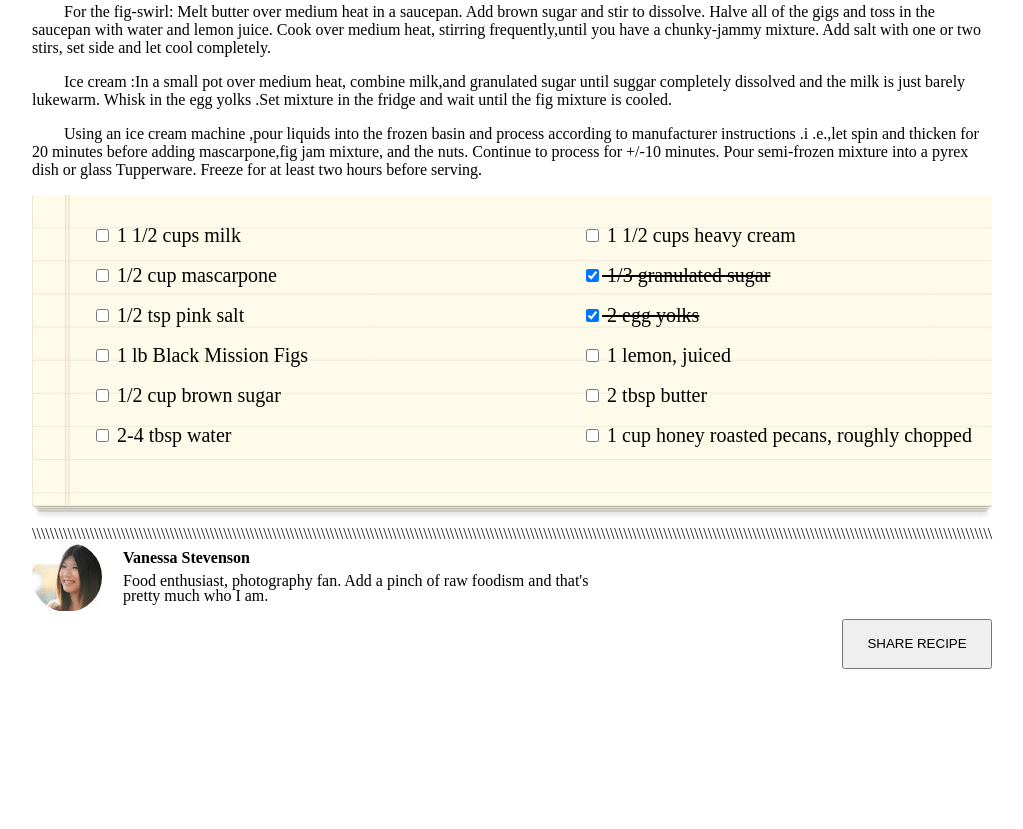
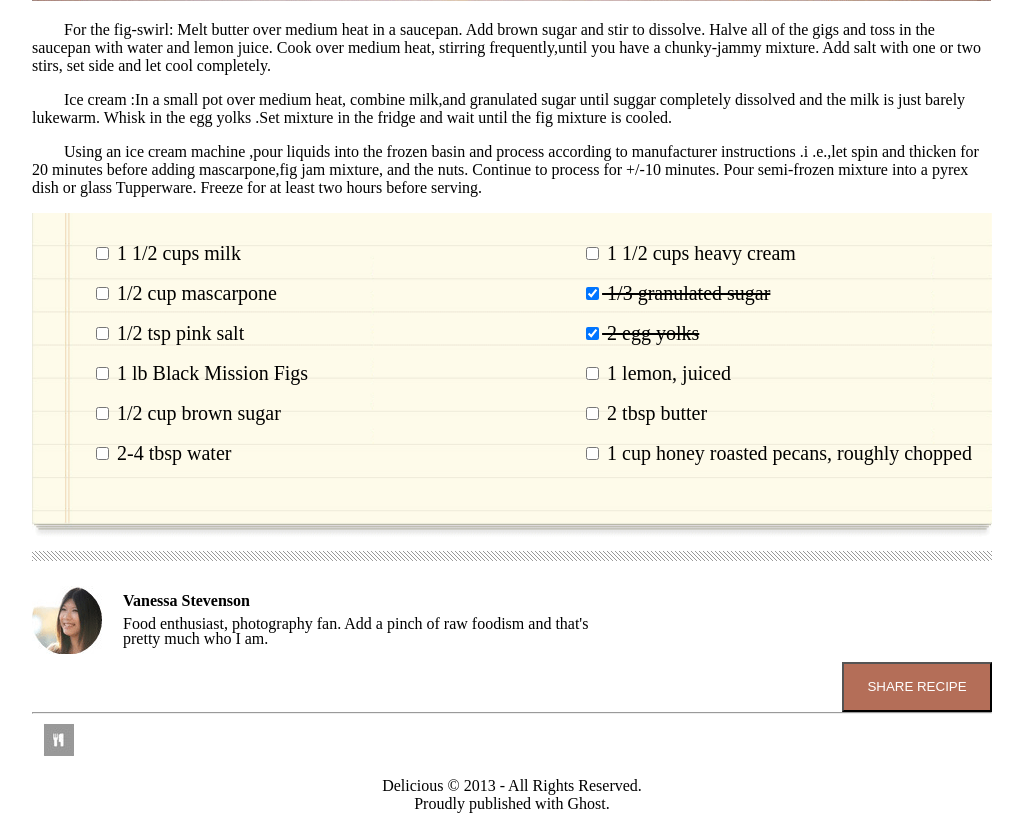
Before and after one commit to jshroyer23/choco-pizza, a plain HTML site: page index.html in a window 1280 px wide. Shown: the part 794-1623 px from the top of the page, without its empty margins (128-1151 px from the left). Before the commit the page ends 1463 px from the top, so only its background shows below. Drawn offline with Linux system fonts and the light colour scheme.

Commit message:
Fixed hr and finishing off footer

```diff
--- a/css/style.css
+++ b/css/style.css
@@ -1,18 +1,14 @@
 body {
     width: 960px;
     margin: 0 auto;
-}width:150px;
-height:150px;
-text-align: center;
-vertical-align: middle;
-line-height: 150px;
-  margin:0 10px 10px 0;
-  padding:10px 21px;
-  text-transform:uppercase;
-  font-family:'Arial';
+}
 
 footer {
     margin-top: 25px;
+}
+
+hr {
+    clear: both;
 }
 
 #logo {
@@ -43,6 +39,7 @@ footer {
 
 #social {
     float: right;
+    margin-bottom: 35px;
 }
 
 img:nth-last-child(2) {
@@ -129,10 +126,6 @@ ul {
     list-style-type: none;
 }
 
-#footDiv {
-
-}
-
 #vanessa {
     float: left;
     margin-right: 20px;
@@ -155,13 +148,29 @@ ul {
 }
 
 button {
+    background-color: rgb(180, 110, 88);
+    color: white;
     float: right;
     width: 150px;
     height: 50px;
     text-align: center;
     vertical-align: middle;
-	/* margin:0 10px 10px 0;*/
 	padding:10px 21px;
 	text-transform:uppercase;
 	font-family:'Arial';
 }
+
+.imaged-hr {
+    display: block;
+    border: 0;
+    height: 10px;
+    background-image: url('/img/hr-img.png');
+}
+
+#smLogo {
+    border: 1px solid white;
+}
+
+#final {
+    text-align: center;
+}
--- a/index.html
+++ b/index.html
@@ -1,13 +1,9 @@
 <!DOCTYPE html>
-<!--[if lt IE 7]>      <html class="no-js lt-ie9 lt-ie8 lt-ie7"> <![endif]-->
-<!--[if IE 7]>         <html class="no-js lt-ie9 lt-ie8"> <![endif]-->
-<!--[if IE 8]>         <html class="no-js lt-ie9"> <![endif]-->
-<!--[if gt IE 8]><!--> <html class="no-js"> <!--<![endif]-->
+<html class="no-js">
     <head>
         <meta charset="utf-8">
         <meta http-equiv="X-UA-Compatible" content="IE=edge">
         <title>Chocolate Pizza</title>
-        <meta name="description" content="">
         <meta name="viewport" content="width=device-width, initial-scale=1">
         <link href="https://fonts.googleapis.com/css?family=Yellowtail&display=swap" rel="stylesheet">
         <link rel="stylesheet" type="text/css" href="css/style.css">
@@ -34,10 +30,8 @@
                 <img src="/img/mail-icon.png">
             </div>
         </header>
-        <div id = "hrRow">
-            \\\\\\\\\\\\\\\\\\\\\\\\\\\\\\\\\\\\\\\\\\\\\\\\\\\\\\\\\\\\\\\\\\\\\\\\\\\\\\\\\\\\\\\\\\\\\\\\\\\\\\\\\\\\\\\\\\\\\\\\\\\\\\\\\\\\\\\\\\\\\\\\\\\\\\\\\\\\\\\\\\\\\\\\\\\\\\\\\\\\\\\\\\\\\\\\\\\\\\\\\\\\\\\\\\\\\\\\
-        </div>
         <main>
+            <hr class="imaged-hr">
             <div id="titleDate">
                 <h1 id="second-h1">Chocolate Pizza</h1>
                 <p id = "date">POSTED ON 15 DEC 2013 / DESSERTS</p>
@@ -77,9 +71,7 @@
                 </div>
               </div>
         </main>
-        <div id = "hrRow">
-            \\\\\\\\\\\\\\\\\\\\\\\\\\\\\\\\\\\\\\\\\\\\\\\\\\\\\\\\\\\\\\\\\\\\\\\\\\\\\\\\\\\\\\\\\\\\\\\\\\\\\\\\\\\\\\\\\\\\\\\\\\\\\\\\\\\\\\\\\\\\\\\\\\\\\\\\\\\\\\\\\\\\\\\\\\\\\\\\\\\\\\\\\\\\\\\\\\\\\\\\\\\\\\\\\\\\\\\\
-        </div>
+        <hr class="imaged-hr">
         <footer>
             <div id="footDiv">
                 <img id ="vanessa" src="img/van-pic.png" alt="Vanessa Stevenson">
@@ -89,8 +81,15 @@
                 </div>
                     <button>SHARE RECIPE</button>
             </div>
-            <br>
+            <br><br>
+            <hr>
+            <img id = "smLogo" src="img/small-logo.png" alt="Small food logo">
+            <div id="final">
+                <p>
+                    Delicious &copy; 2013 - All Rights Reserved.<br>
+                    Proudly published with Ghost.
+                </p>
+            </div>
         </footer>
-        <script src="" async defer></script>
     </body>
 </html>
```
Also changed, not shown: img/checked-checkbox.png (deleted), img/insta-icon-2.png (deleted), img/unchecked-checkbox.png (deleted).
